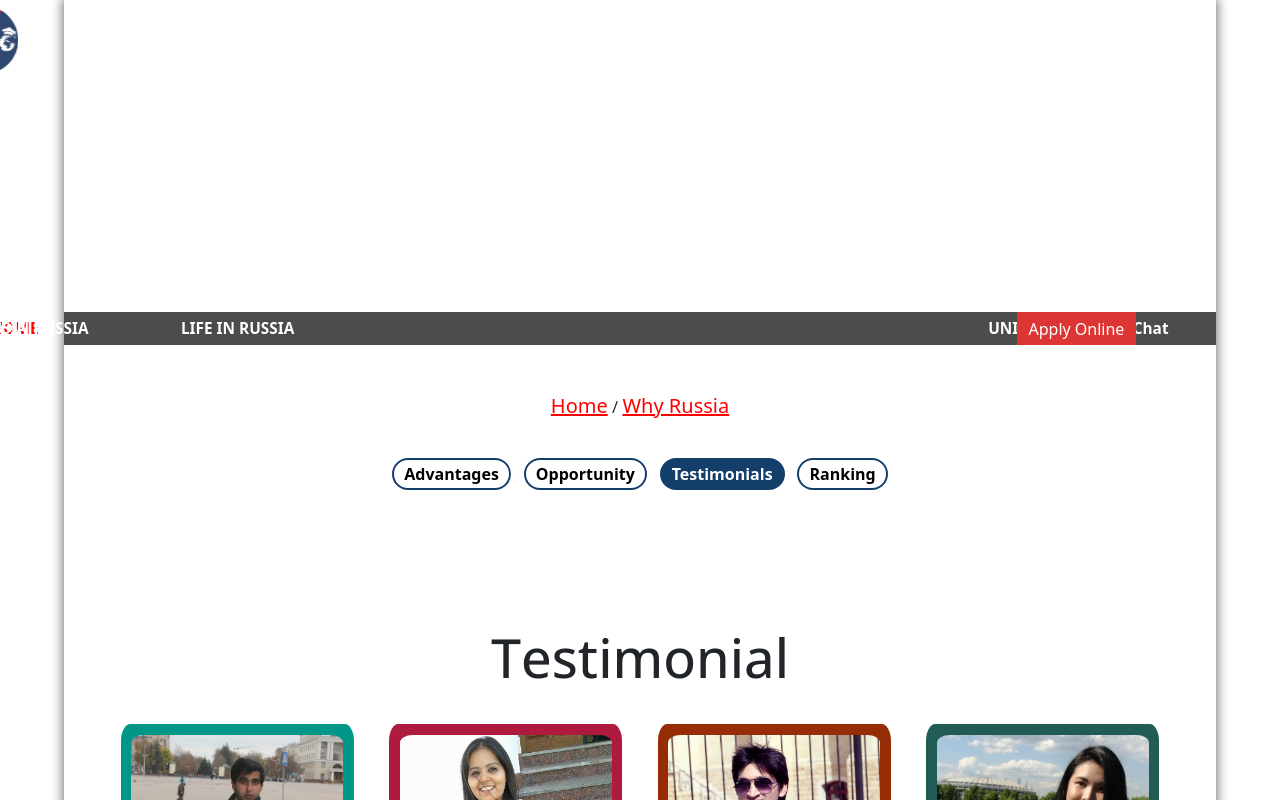
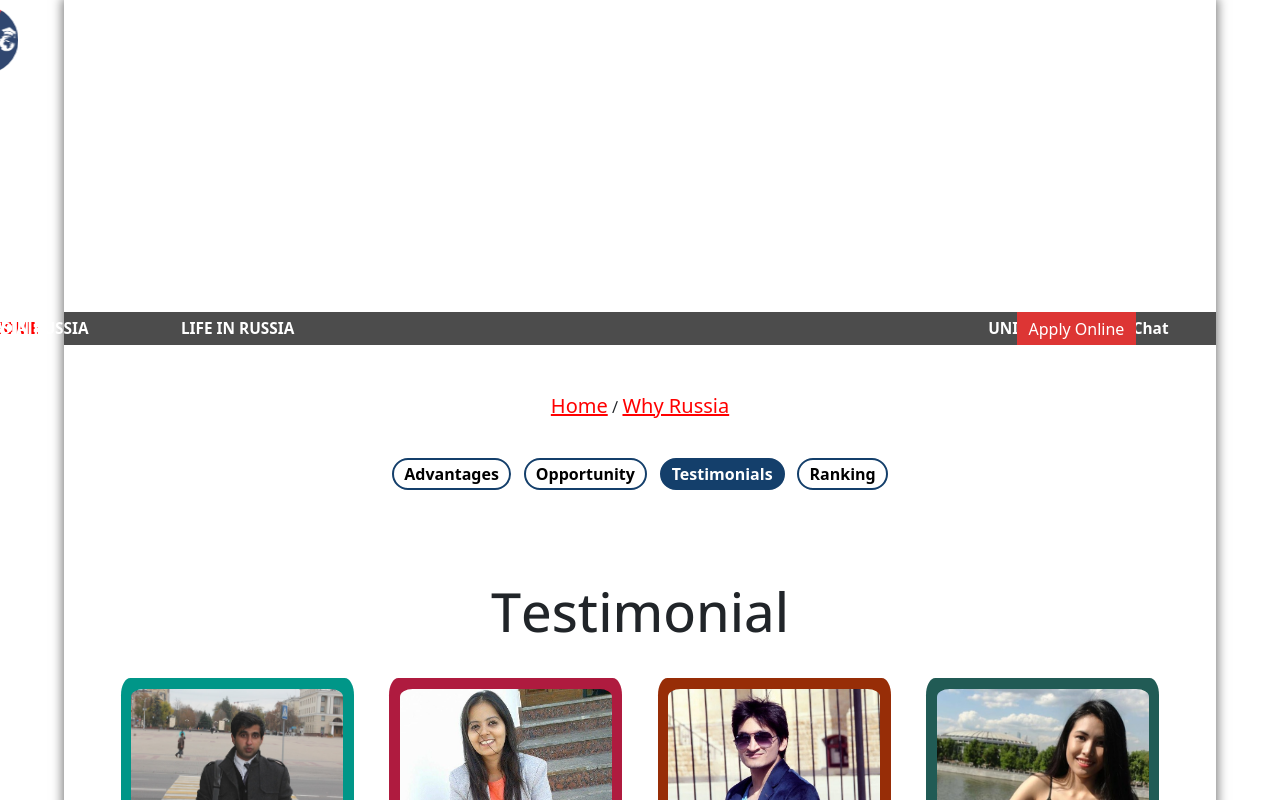
Before and after one commit to Brahmasura/tnxs, a React (Create React App) app: page /GradTesting/whyRussTesti in a window 1280 px wide. Shown: the top 800 px of the page. Built offline with nearby package versions, Linux system fonts and the light colour scheme; a web font is replaced by a local one.

Commit message:
the images have been resized

```diff
--- a/src/Pages/NestedPages/WhyRuss/whyRussTesti/whyRussTesti.module.scss
+++ b/src/Pages/NestedPages/WhyRuss/whyRussTesti/whyRussTesti.module.scss
@@ -7,6 +7,7 @@
 .advContainer {
   width: 80%;
   @include verticalPad;
+  padding-bottom:0;
   @include y-start;
 
   .linkDiv {
--- a/src/mixins.module.scss
+++ b/src/mixins.module.scss
@@ -202,7 +202,13 @@
   width: 70%;
   margin-bottom: 3%;
   align-self:center;
+
+  @media(max-width:576px) and (orientation:portrait){
+    width:100%;
+  }
 }
+
+
 
 @mixin mainHeading {
   font-family: "Open Sans", sans-serif;
```
